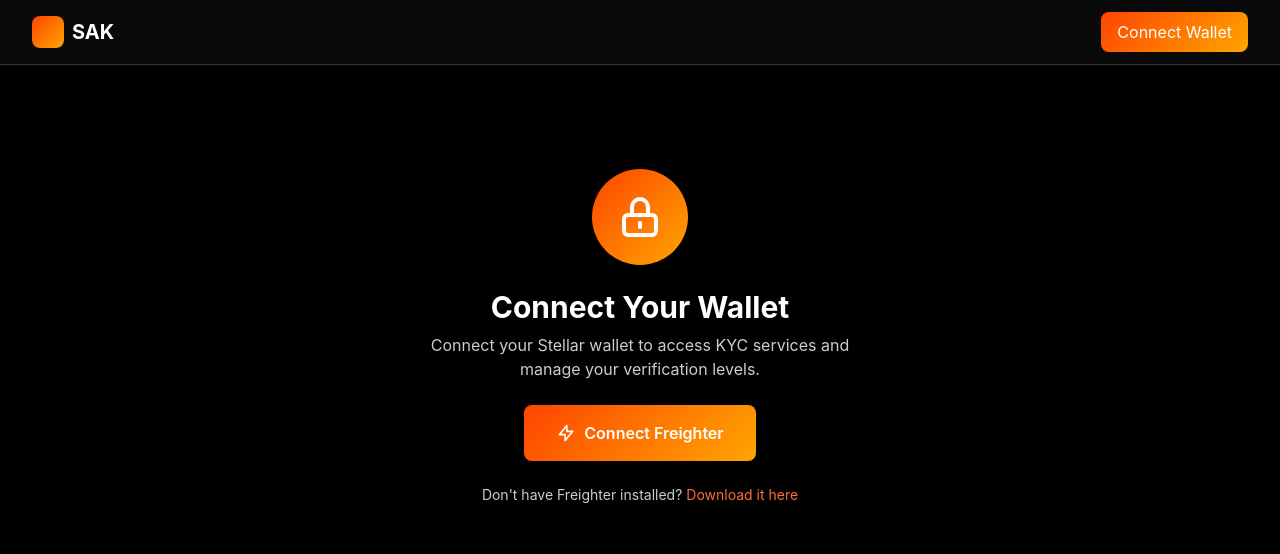
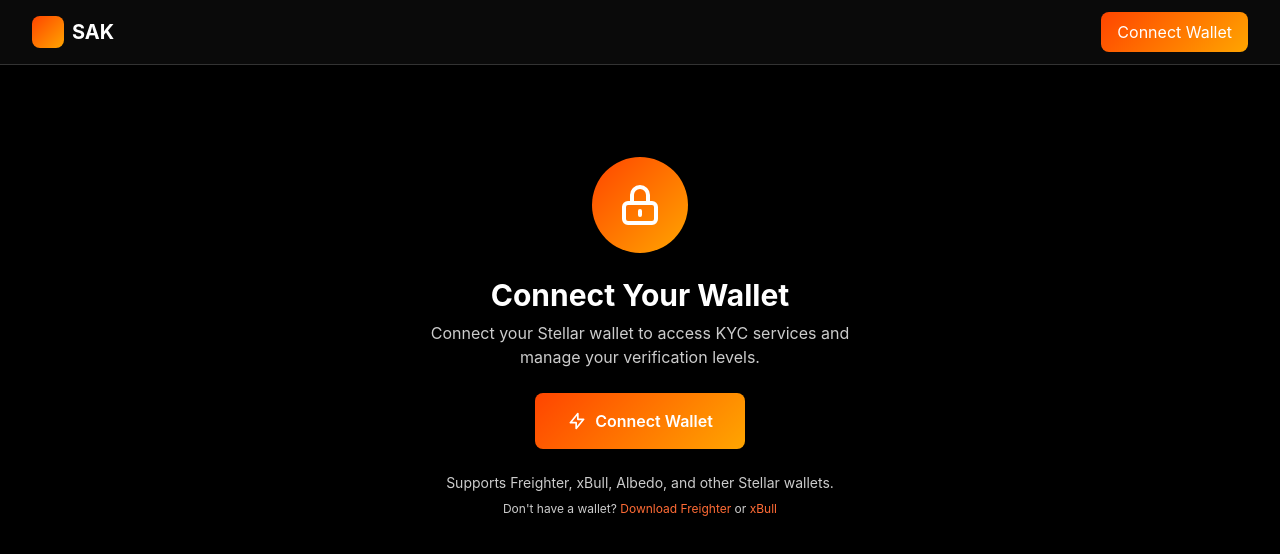
Before and after one commit to SAK-Stellar-Anchor-KYC/frontend, a Next.js app: page /connect-wallet in a window 1280 px wide. Shown: the top 554 px of the page. Built offline with nearby package versions, Linux system fonts and the light colour scheme.

Commit message:
Update WalletConnect.tsx

```diff
--- a/src/components/WalletConnect.tsx
+++ b/src/components/WalletConnect.tsx
@@ -38,7 +38,7 @@ export const WalletConnect: React.FC = () => {
       )}
 
       <button
-        onClick={connect}
+        onClick={() => connect()}
         disabled={isConnecting}
         className="px-8 py-4 bg-gradient-crypto text-white rounded-lg font-semibold hover:opacity-90 transition-opacity disabled:opacity-50 disabled:cursor-not-allowed flex items-center space-x-2"
       >
@@ -55,21 +55,33 @@ export const WalletConnect: React.FC = () => {
             <svg className="w-5 h-5" fill="none" viewBox="0 0 24 24" stroke="currentColor">
               <path strokeLinecap="round" strokeLinejoin="round" strokeWidth={2} d="M13 10V3L4 14h7v7l9-11h-7z" />
             </svg>
-            <span>Connect Freighter</span>
+            <span>Connect Wallet</span>
           </>
         )}
       </button>
 
       <div className="text-center space-y-2 max-w-md">
         <p className="text-sm text-dark-textMuted">
-          Don&apos;t have Freighter installed?{' '}
+          Supports Freighter, xBull, Albedo, and other Stellar wallets.
+        </p>
+        <p className="text-xs text-dark-textMuted">
+          Don&apos;t have a wallet?{' '}
           <a
             href="https://www.freighter.app/"
             target="_blank"
             rel="noopener noreferrer"
             className="text-crypto-primary hover:text-crypto-primaryHover transition-colors"
           >
-            Download it here
+            Download Freighter
+          </a>
+          {' '}or{' '}
+          <a
+            href="https://xbull.app/"
+            target="_blank"
+            rel="noopener noreferrer"
+            className="text-crypto-primary hover:text-crypto-primaryHover transition-colors"
+          >
+            xBull
           </a>
         </p>
       </div>
```
